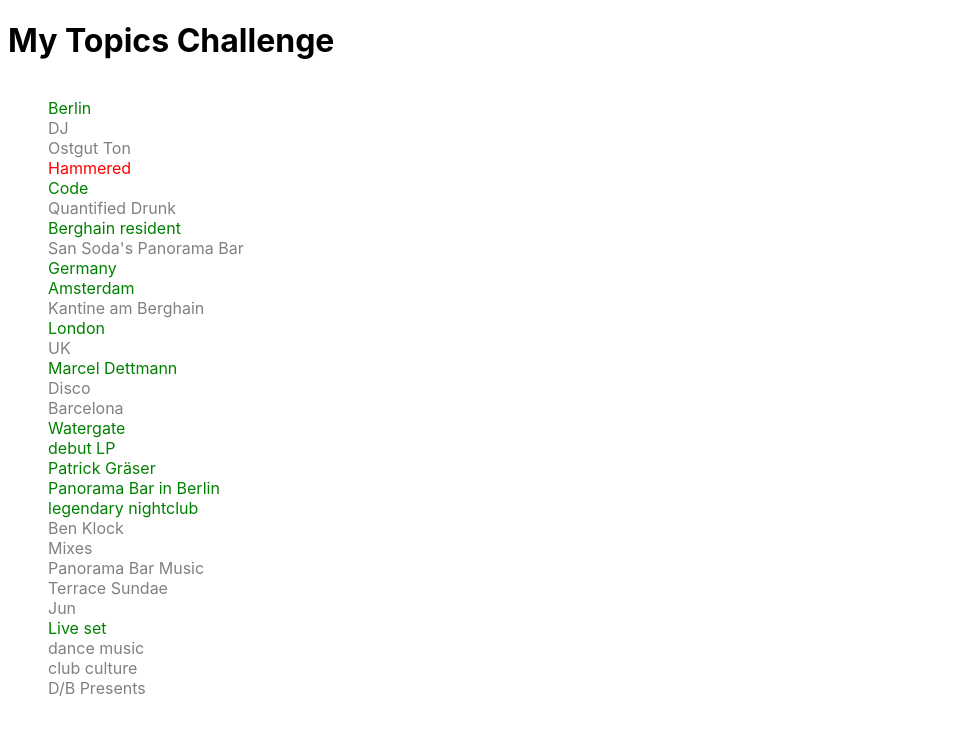
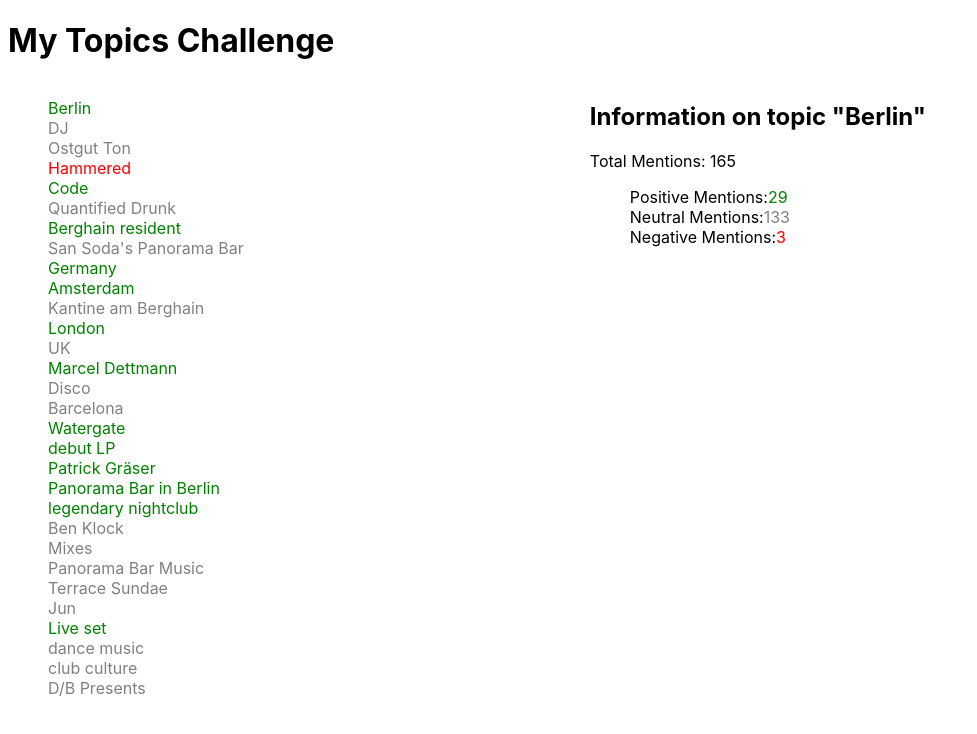
Before and after one commit to vzaboraite/brandwatch-word-cloud, a React (Create React App) app: page / in a window 1280 px wide. Both pictures are taken after a click on the item "Berlin". Shown: the top 734 px of the page, without its empty margins (0-977 px from the left). Built offline with nearby package versions, Linux system fonts and the light colour scheme.

Commit message:
Render `topic information` for `selected-topic`.

```diff
--- a/src/App.tsx
+++ b/src/App.tsx
@@ -60,6 +60,37 @@
               : "Loading..."}
           </ul>
         </div>
+
+        <div className="topic-information">
+          {selectedTopic !== null && (
+            <>
+              <h2 className="information">
+                Information on topic "{selectedTopic.label}"
+              </h2>
+              <p className="volume">Total Mentions: {selectedTopic.volume}</p>
+              <ul className="sentiment">
+                <li>
+                  Positive Mentions:
+                  <span className="positive">
+                    {selectedTopic.sentiment.positive ?? 0}
+                  </span>
+                </li>
+                <li>
+                  Neutral Mentions:
+                  <span className="neutral">
+                    {selectedTopic.sentiment.neutral ?? 0}
+                  </span>
+                </li>
+                <li>
+                  Negative Mentions:
+                  <span className="negative">
+                    {selectedTopic.sentiment.negative ?? 0}
+                  </span>
+                </li>
+              </ul>
+            </>
+          )}
+        </div>
       </main>
     </div>
   );
```
